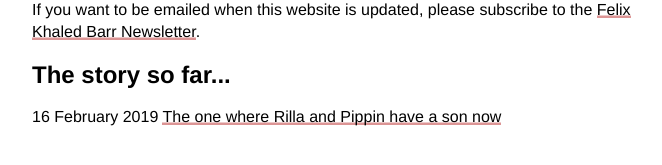
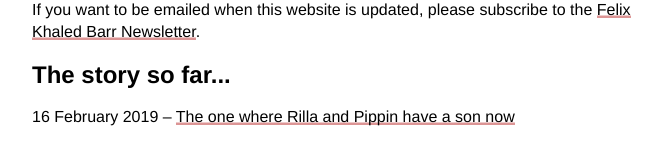
Before and after one commit to pippinbarr/felixkhaledbarr.com, a Jekyll site: the page built from index.md, in a window 1280 px wide. Shown: the part 149-314 px from the top of the page, without its empty margins (308-970 px from the left). Built offline with Jekyll 4.4.1, drawn with Linux system fonts in a browser that asks for light colours.

Commit message:
sweet gees are made of these

```diff
--- a/_layouts/home.html
+++ b/_layouts/home.html
@@ -11,7 +11,7 @@ layout: default
 {% for post in site.posts %}
 
 <div class="diary-entry">
-  {{ post.date | date_to_long_string }} <a href="{{ post.url | relative_url }}">{{ post.title | escape }}</a>
+  {{ post.date | date_to_long_string }} – <a href="{{ post.url | relative_url }}">{{ post.title | escape }}</a>
 </div>
 
 {% endfor %}
```
